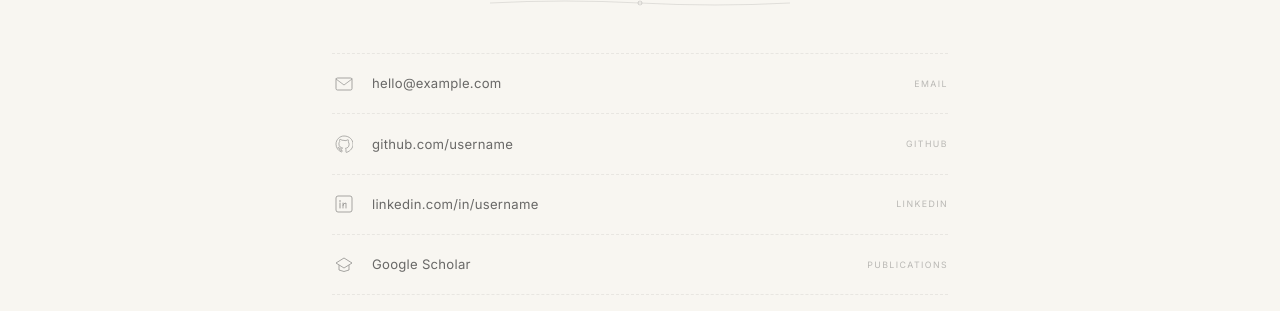
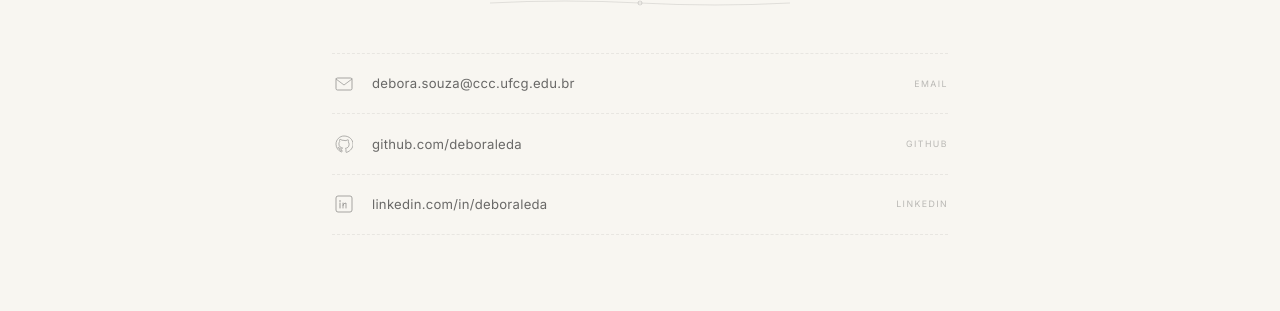
Before and after one commit to deboraleda/portfolio, a React (Vite) app: page / in a window 1280 px wide. Both pictures are taken after a click on the button "CONTACT". Shown: the part 375-686 px from the top of the page. Built offline with nearby package versions, Linux system fonts and the light colour scheme; no server answers.

Commit message:
adds portfolio

```diff
--- a/src/components/Garden/Garden.tsx
+++ b/src/components/Garden/Garden.tsx
@@ -368,8 +368,10 @@ export function Garden({
 
   const pathProgress = Math.min(scrollProgress / 0.94, 1);
 
-  let insectX = 600;
-  let insectY = 180;
+  // Defaults match the path's starting point so the ladybug sits ON
+  // the path from the very first render (before pathRef is populated).
+  let insectX = CENTER_X;
+  let insectY = TOP_MARGIN;
 
   if (pathRef.current) {
     const pathLength =
--- a/src/pages/ContactPage.tsx
+++ b/src/pages/ContactPage.tsx
@@ -26,28 +26,28 @@ export function ContactPage() {
           </div>
 
           <nav className="contact-links" aria-label="Contact links">
-            <a href="mailto:hello@example.com" className="contact-link">
+            <a href="mailto:debora.souza@ccc.ufcg.edu.br" className="contact-link">
               <span className="contact-link__icon" aria-hidden="true">
                 <svg width="18" height="14" viewBox="0 0 18 14" fill="none">
                   <rect x="1" y="1" width="16" height="12" rx="1.5" stroke="#2c2c2c" strokeWidth="0.8"/>
                   <path d="M1 2 L9 8 L17 2" stroke="#2c2c2c" strokeWidth="0.7" strokeLinecap="round"/>
                 </svg>
               </span>
-              <span className="contact-link__label">hello@example.com</span>
+              <span className="contact-link__label">debora.souza@ccc.ufcg.edu.br</span>
               <span className="contact-link__hint">Email</span>
             </a>
 
-            <a href="https://github.com" target="_blank" rel="noopener noreferrer" className="contact-link">
+            <a href="https://github.com/deboraleda" target="_blank" rel="noopener noreferrer" className="contact-link">
               <span className="contact-link__icon" aria-hidden="true">
                 <svg width="18" height="18" viewBox="0 0 18 18" fill="none">
                   <path d="M9 1C4.58 1 1 4.68 1 9.19c0 3.62 2.29 6.7 5.47 7.79.4.07.55-.18.55-.39v-1.38c-2.23.5-2.7-1.1-2.7-1.1-.36-.95-.89-1.2-.89-1.2-.73-.51.06-.5.06-.5.8.06 1.23.84 1.23.84.71 1.24 1.87.88 2.33.67.07-.52.28-.88.5-1.08-1.78-.21-3.65-.91-3.65-4.06 0-.9.31-1.63.82-2.2-.08-.21-.36-1.04.08-2.17 0 0 .67-.22 2.2.84A7.4 7.4 0 019 5.4c.68 0 1.37.09 2.01.27 1.53-1.06 2.2-.84 2.2-.84.44 1.13.16 1.96.08 2.17.51.57.82 1.3.82 2.2 0 3.16-1.88 3.85-3.66 4.05.29.25.54.75.54 1.52v2.25c0 .21.14.47.55.39C15.72 15.89 18 12.81 18 9.19 18 4.68 14.42 1 9 1z" stroke="#2c2c2c" strokeWidth="0.7"/>
                 </svg>
               </span>
-              <span className="contact-link__label">github.com/username</span>
+              <span className="contact-link__label">github.com/deboraleda</span>
               <span className="contact-link__hint">GitHub</span>
             </a>
 
-            <a href="https://linkedin.com" target="_blank" rel="noopener noreferrer" className="contact-link">
+            <a href="https://www.linkedin.com/in/deboraleda/" target="_blank" rel="noopener noreferrer" className="contact-link">
               <span className="contact-link__icon" aria-hidden="true">
                 <svg width="18" height="18" viewBox="0 0 18 18" fill="none">
                   <rect x="1" y="1" width="16" height="16" rx="2" stroke="#2c2c2c" strokeWidth="0.8"/>
@@ -56,11 +56,11 @@ export function ContactPage() {
                   <path d="M8 8 v5 M8 10.5 Q8 8 11 8 v5" stroke="#2c2c2c" strokeWidth="0.8" strokeLinecap="round"/>
                 </svg>
               </span>
-              <span className="contact-link__label">linkedin.com/in/username</span>
+              <span className="contact-link__label">linkedin.com/in/deboraleda</span>
               <span className="contact-link__hint">LinkedIn</span>
             </a>
 
-            <a href="https://scholar.google.com" target="_blank" rel="noopener noreferrer" className="contact-link">
+            {/* <a href="https://scholar.google.com" target="_blank" rel="noopener noreferrer" className="contact-link">
               <span className="contact-link__icon" aria-hidden="true">
                 <svg width="18" height="18" viewBox="0 0 18 18" fill="none">
                   <path d="M9 2 L1 7 L9 12 L17 7 Z" stroke="#2c2c2c" strokeWidth="0.8" strokeLinejoin="round"/>
@@ -69,7 +69,7 @@ export function ContactPage() {
               </span>
               <span className="contact-link__label">Google Scholar</span>
               <span className="contact-link__hint">Publications</span>
-            </a>
+            </a> */}
           </nav>
         </article>
       </main>
```
